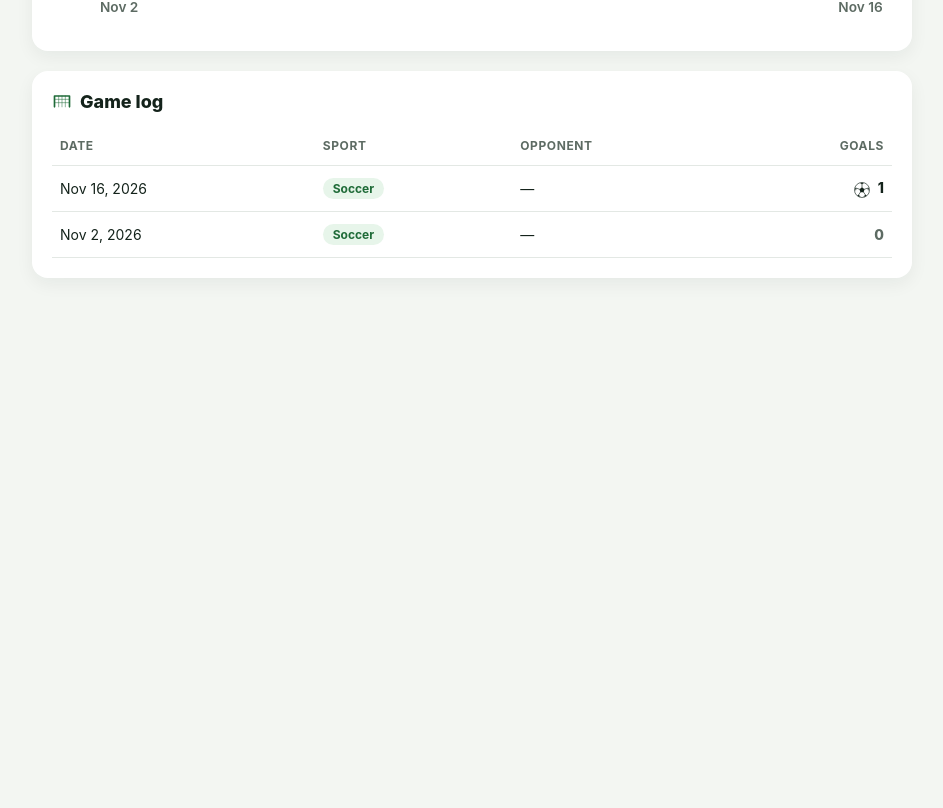
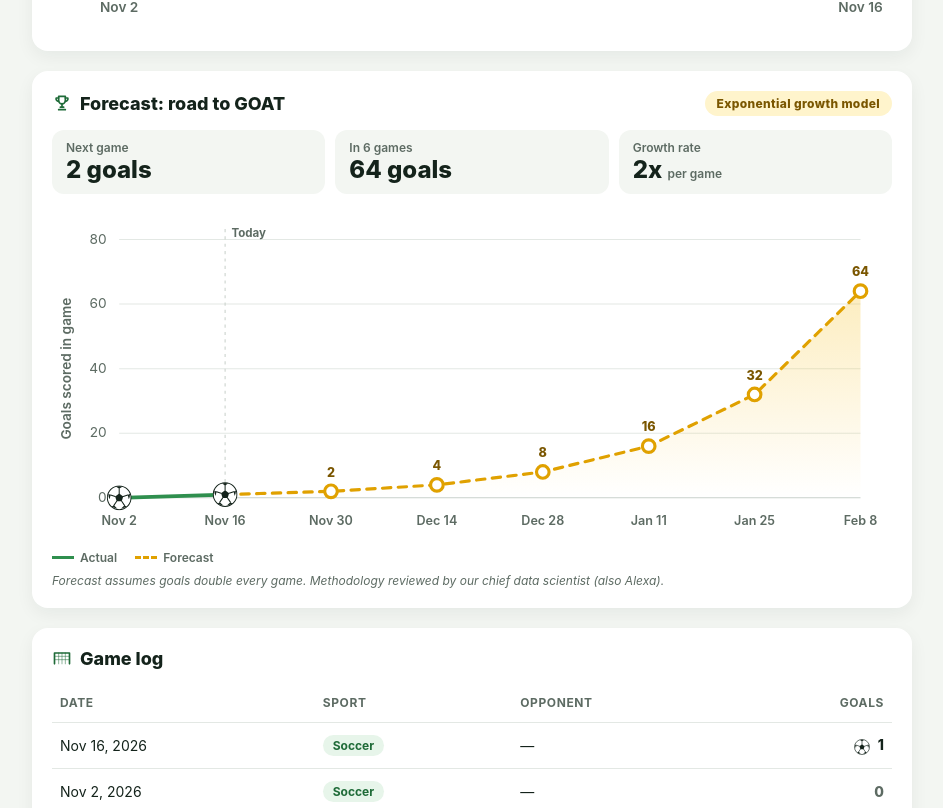
Before and after one commit to Alexa0100/Alexa-s-Player-Stats, a plain HTML site: page index.html in a window 1280 px wide. Shown: the part 715-1523 px from the top of the page, without its empty margins (168-1111 px from the left). Before the commit the page ends 1061 px from the top, so only its background shows below. Drawn offline with Linux system fonts and the light colour scheme.

Commit message:
Add files via upload
added forecast

```diff
--- a/index.html
+++ b/index.html
@@ -31,6 +31,17 @@ h1{font-size:40px;line-height:1.05;margin:0 0 6px;font-weight:800;letter-spacing
 .card h2 svg{width:20px;height:20px}
 .head{display:flex;flex-wrap:wrap;align-items:center;gap:12px;margin-bottom:14px}
 .head .filter{margin-left:auto}
+.fc-pill{margin-left:auto;background:#fff4cc;color:#7a5600;font-size:12px;font-weight:800;padding:5px 12px;border-radius:999px;letter-spacing:.03em}
+.fc-stats{display:grid;grid-template-columns:repeat(auto-fit,minmax(140px,1fr));gap:10px;margin-bottom:14px}
+.fc-stat{background:#f3f6f2;border-radius:12px;padding:10px 14px}
+.fc-stat .l{font-size:12px;color:var(--muted);font-weight:600}
+.fc-stat .v{font-size:24px;font-weight:800}
+.fc-stat .u{font-size:12px;color:var(--muted);font-weight:600}
+.fc-legend{display:flex;gap:18px;font-size:12px;color:var(--muted);font-weight:600;margin-top:6px}
+.fc-legend span{display:flex;align-items:center;gap:6px}
+.sw{display:inline-block;width:22px;height:0;border-top:3px solid #2f8f4e}
+.sw.dash{border-top:3px dashed #e0a100}
+.fc-note{font-size:12px;color:var(--muted);margin:8px 0 0;font-style:italic}
 .chartbox{position:relative}
 .chartbox svg{display:block;overflow:visible}
 .tip{position:absolute;transform:translate(-50%,calc(-100% - 22px));background:#14231b;color:#fff;font-size:13px;line-height:1.4;padding:8px 12px;border-radius:10px;pointer-events:none;opacity:0;transition:opacity .15s;white-space:nowrap}
@@ -125,6 +136,21 @@ footer{text-align:center;color:var(--muted);font-size:12px;margin-top:8px}
     <div class="chartbox" id="chart"></div>
   </section>
 
+  <section class="card">
+    <div class="head">
+      <h2><svg><use href="#trophy"/></svg>Forecast: road to GOAT</h2>
+      <span class="fc-pill">Exponential growth model</span>
+    </div>
+    <div class="fc-stats">
+      <div class="fc-stat"><div class="l">Next game</div><div class="v" id="fNext">0</div></div>
+      <div class="fc-stat"><div class="l">In <span id="fN">6</span> games</div><div class="v" id="fEnd">0</div></div>
+      <div class="fc-stat"><div class="l">Growth rate</div><div class="v">2x <span class="u">per game</span></div></div>
+    </div>
+    <div class="chartbox" id="forecast"></div>
+    <div class="fc-legend"><span><i class="sw solid"></i>Actual</span><span><i class="sw dash"></i>Forecast</span></div>
+    <p class="fc-note">Forecast assumes goals double every game. Methodology reviewed by our chief data scientist (also Alexa).</p>
+  </section>
+
 
   <section class="card">
     <div class="head"><h2><svg><use href="#goal"/></svg>Game log</h2></div>
@@ -178,6 +204,39 @@ function drawChart(){
   });
 }
 
+const FC_GAMES=6,FC_RATE=2,FC_DAYS=14;
+function niceStep(v){const p=Math.pow(10,Math.floor(Math.log10(v)));const m=v/p;return (m<=1?1:m<=2?2:m<=5?5:10)*p;}
+function addDays(d,n){const t=parts(d);t.setDate(t.getDate()+n);return t.getFullYear()+'-'+String(t.getMonth()+1).padStart(2,'0')+'-'+String(t.getDate()).padStart(2,'0');}
+function drawForecast(){
+  const el=$('forecast');
+  if(!view.length){el.innerHTML='';return;}
+  const last=view[view.length-1],base=Math.max(1,last.goals);
+  const fc=[];for(let k=1;k<=FC_GAMES;k++)fc.push({date:addDays(last.date,FC_DAYS*k),goals:base*Math.pow(FC_RATE,k)});
+  $('fNext').textContent=fc[0].goals.toLocaleString()+' goals';
+  $('fN').textContent=FC_GAMES;
+  $('fEnd').textContent=fc[fc.length-1].goals.toLocaleString()+' goals';
+  const all=view.concat(fc),n=all.length,ai=view.length-1;
+  const W=800,H=320,pl=64,pr=30,pt=30,pb=44;
+  const mx=Math.max(...all.map(g=>g.goals)),step=niceStep(mx/4),maxY=Math.ceil(mx/step)*step;
+  const x=i=>n===1?pl+(W-pl-pr)/2:pl+i*(W-pl-pr)/(n-1);
+  const y=v=>pt+(H-pt-pb)*(1-v/maxY);
+  let s=`<svg viewBox="0 0 ${W} ${H}" width="100%" role="img" aria-label="Forecast chart showing goals doubling each game"><defs><linearGradient id="fcarea" x1="0" y1="0" x2="0" y2="1"><stop offset="0" stop-color="#f5b700" stop-opacity=".25"/><stop offset="1" stop-color="#f5b700" stop-opacity="0"/></linearGradient></defs>`;
+  for(let v=0;v<=maxY+0.001;v+=step){s+=`<line x1="${pl}" x2="${W-pr}" y1="${y(v)}" y2="${y(v)}" stroke="${v===0?'#c9d1cb':'#e3e8e4'}"/><text x="${pl-12}" y="${y(v)+4}" text-anchor="end" font-size="13" fill="#5d6b63">${v}</text>`;}
+  s+=`<text transform="translate(18 ${(pt+H-pb)/2}) rotate(-90)" text-anchor="middle" font-size="13" font-weight="600" fill="#5d6b63">Goals scored in game</text>`;
+  const P=all.map((g,i)=>[x(i),y(g.goals)]);
+  const fl=P.slice(ai).map((p,i)=>(i?'L':'M')+p[0]+' '+p[1]).join(' ');
+  s+=`<path d="${fl} L${P[n-1][0]} ${y(0)} L${P[ai][0]} ${y(0)} Z" fill="url(#fcarea)"/>`;
+  s+=`<path d="${fl}" fill="none" stroke="#e0a100" stroke-width="3" stroke-dasharray="8 7" stroke-linecap="round"/>`;
+  if(ai>0){s+=`<path d="${P.slice(0,ai+1).map((p,i)=>(i?'L':'M')+p[0]+' '+p[1]).join(' ')}" fill="none" stroke="#2f8f4e" stroke-width="3.5" stroke-linejoin="round" stroke-linecap="round"/>`;}
+  s+=`<line x1="${P[ai][0]}" x2="${P[ai][0]}" y1="${pt-10}" y2="${y(0)}" stroke="#c9d1cb" stroke-dasharray="3 4"/><text x="${P[ai][0]+6}" y="${pt-2}" font-size="11" font-weight="700" fill="#5d6b63">Today</text>`;
+  all.forEach((g,i)=>{const [px,py]=P[i];
+    s+=`<text x="${px}" y="${H-pb+26}" text-anchor="middle" font-size="12" font-weight="600" fill="#5d6b63">${shortDate(g.date)}</text>`;
+    if(i<=ai){s+=`<use href="#ball" x="${px-12}" y="${py-12}" width="24" height="24"/>`;}
+    else{s+=`<circle cx="${px}" cy="${py}" r="6" fill="#fff" stroke="#e0a100" stroke-width="3"/><text x="${px}" y="${py-14}" text-anchor="middle" font-size="12" font-weight="800" fill="#7a5600">${g.goals}</text>`;}
+  });
+  el.innerHTML=s+'</svg>';
+}
+
 function render(){
   const sports=[...new Set(games.map(g=>g.sport))].sort();
   const sel=$('sportFilter'),cur=sel.value||'All';
@@ -196,6 +255,7 @@ function render(){
   }).join('')||'<tr><td colspan="4" style="color:var(--muted)">No games yet.</td></tr>';
 
   drawChart();
+  drawForecast();
 }
 
 $('sportFilter').addEventListener('change',render);
```
